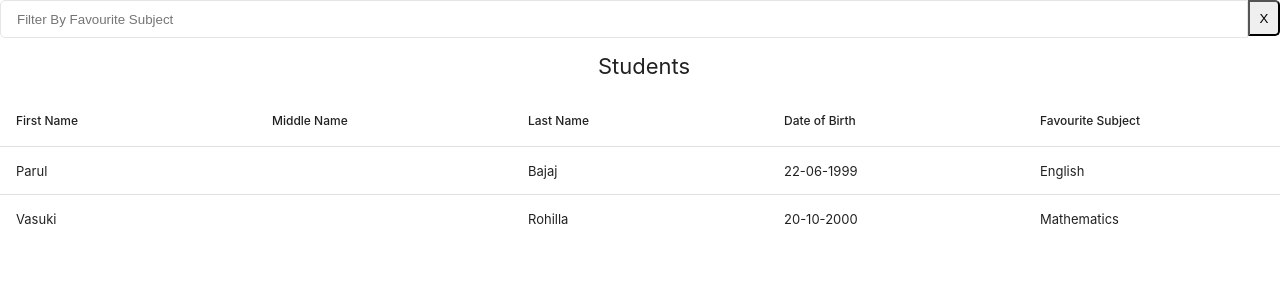
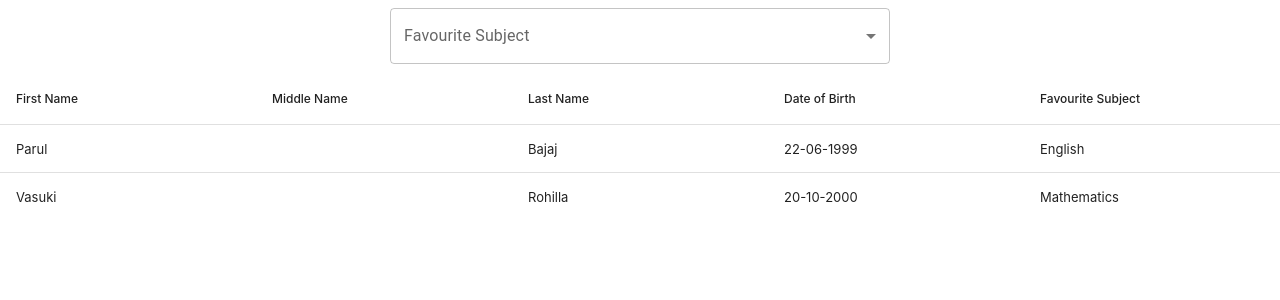
Before and after one commit to parulbajaj55/mis-frontend, a React (Create React App) app in the folder mis/: page / in a window 1280 px wide. Shown: the top 300 px of the page. Built offline with nearby package versions, Linux system fonts and the light colour scheme.

Commit message:
[Parul | Vasuki] Add. Filter dropdown

```diff
--- a/mis/src/Components/FilterComponent/Filter.tsx
+++ b/mis/src/Components/FilterComponent/Filter.tsx
@@ -1,75 +1,41 @@
 import React from "react";
 import styled from "styled-components";
+import FormControl from '@mui/material/FormControl';
+import Select, { SelectChangeEvent } from '@mui/material/Select';
+import Box from '@mui/material/Box';
+import InputLabel from '@mui/material/InputLabel';
+import MenuItem from '@mui/material/MenuItem';
 
 interface FilterProps{
   filterText: string;
     onFilter: (event: React.ChangeEvent<HTMLInputElement>) => void;
-    onClear: () => void;
 }
 
-const TextField = styled.input`
-  height: 36px;
+export const FilterAsFC : React.FC<FilterProps> = ({ filterText, onFilter }) => {
+  const [favouriteSubject, setFavouriteSubject] = React.useState('');
 
-  width: calc(100%-32px);
+  const handleChange = (event: SelectChangeEvent) => {
+    setFavouriteSubject(event.target.value as string);
+  };
 
-  flex-grow: 1;
-
-  border-radius: 3px;
-
-  border-top-left-radius: 5px;
-
-  border-bottom-left-radius: 5px;
-
-  border-top-right-radius: 0;
-
-  border-bottom-right-radius: 0;
-
-  border: 1px solid #e5e5e5;
-
-  padding: 0 32px 0 16px;
-
-  &:hover {
-    cursor: pointer;
-  }
-`;
-
-const ClearButton = styled.button`
-  border-top-left-radius: 0;
-
-  border-bottom-left-radius: 0;
-
-  border-top-right-radius: 5px;
-
-  border-bottom-right-radius: 5px;
-
-  height: 36px;
-
-  width: 32px;
-
-  text-align: center;
-
-  display: flex;
-
-  align-items: center;
-
-  justify-content: center;
-`;
-
-export const FilterAsFC : React.FC<FilterProps> = ({ filterText, onFilter, onClear }) => {
   return (
-    <div style={{ display: "flex" }}>
-      <TextField
-        id="search"
-        type="text"
-        placeholder="Filter By Favourite Subject"
-        aria-label="Search Input"
-        value={filterText}
-        onChange={onFilter}
-      />
-
-      <ClearButton type="button" onClick={onClear}>
-        X
-      </ClearButton>
-    </div>
+    <Box sx={{ minWidth: 120 }}>
+      <FormControl sx={{ m: 1, minWidth: 500 }}>
+        <InputLabel id="demo-simple-select-label">Favourite Subject</InputLabel>
+        <Select
+          labelId="demo-simple-select-label"
+          id="demo-simple-select"
+          value={favouriteSubject}
+          label="Favourite Subject"
+          onChange={handleChange}
+        >
+          <MenuItem value={"English"}>English</MenuItem>
+          <MenuItem value={"Physics"}>Physics</MenuItem>
+          <MenuItem value={"Chemistry"}>Chemistry</MenuItem>
+          <MenuItem value={"Mathematics"}>Mathematics</MenuItem>
+          <MenuItem value={"Computers"}>Computers</MenuItem>
+        </Select>
+      </FormControl>
+    </Box>
   );
 }
--- a/mis/src/Components/StudentsList/StudentsList.tsx
+++ b/mis/src/Components/StudentsList/StudentsList.tsx
@@ -8,14 +8,6 @@ import { FilterAsFC } from "../FilterComponent/Filter";
 export const StudentsList = () =>{
     const [filterText, setFilterText] = React.useState("");
 
-    const [resetPaginationToggle, setResetPaginationToggle] = React.useState(
-        false
-    );
-    const HeaderDiv = styled.div`
-        min-width: 300px;
-        width: 25%;
-        flex-grow: 1;
-        `;
 
      const students = [{firstName: "Parul",middleName:"",lastName:"Bajaj", dateOfBirth: "22-06-1999",favouriteSubject:"English"},
      {firstName: "Vasuki", middleName:"",lastName:"Rohilla", dateOfBirth: "20-10-2000",favouriteSubject:"Mathematics"}
@@ -35,36 +27,21 @@ export const StudentsList = () =>{
           (item.favouriteSubject.toLowerCase().includes(filterText.toLowerCase())
     ));
 
-    const handleClear = () => {
-        if (filterText) {
-          setResetPaginationToggle(!resetPaginationToggle);
 
-          setFilterText("");
-        }
-      };
 
 
     return(
 
         <div>
             <div
-                style={{
-                display: "flex",
-                flexWrap: "wrap",
-                rowGap: 10,
-                columnGap: 10
-                }}
             >
-                <HeaderDiv>
                 <FilterAsFC
                     onFilter={(e) => setFilterText(e.target.value)}
-                    onClear={handleClear}
                     filterText={filterText}
                 />
-                </HeaderDiv>
             </div>
 
-            <DataTable title="Students"
+            <DataTable
                 data={students}
                 columns={tableColumns}
             />
```
